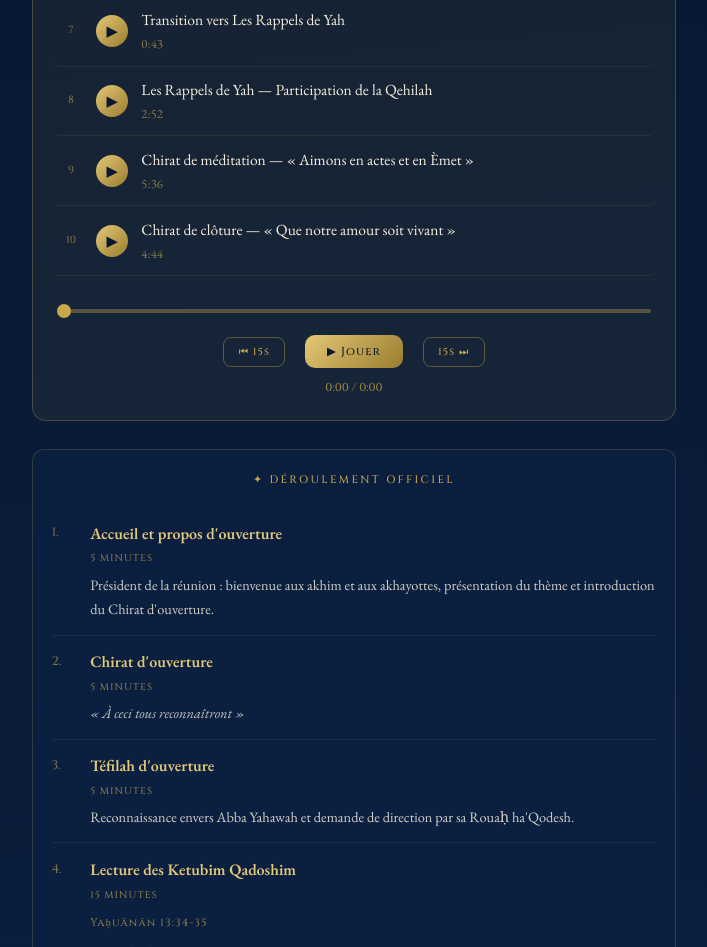
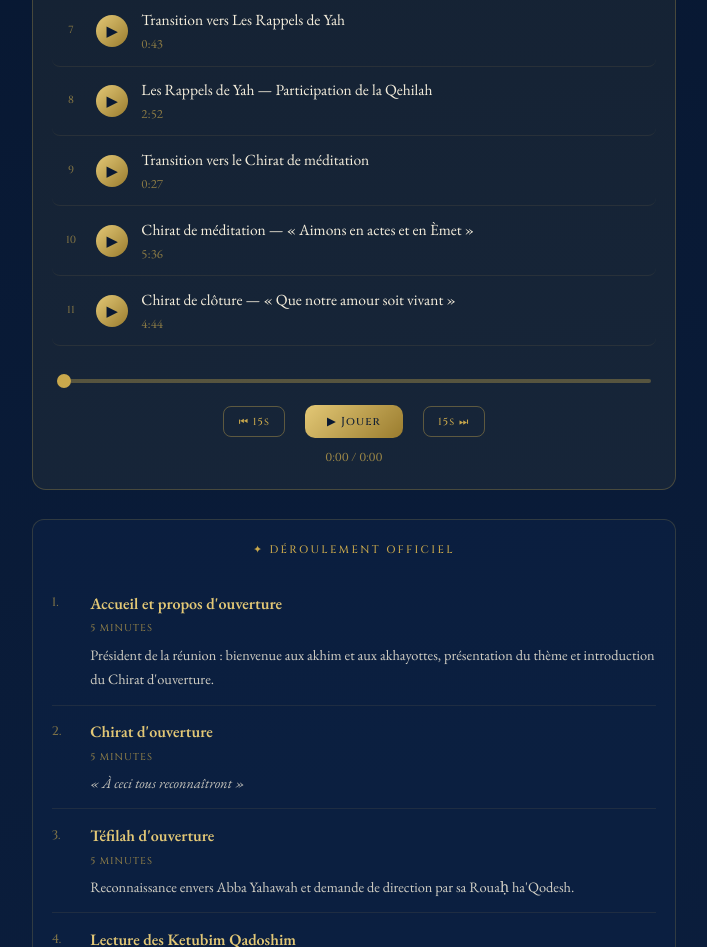
Before and after one commit to lesmembresdelavoie-beep/lavoie-radio, a plain HTML site: page miqra-qadosh-4-kislew.html in a window 1280 px wide. Shown: the part 1681-2628 px from the top of the page, without its empty margins (286-993 px from the left). Drawn offline with nearby package versions, Linux system fonts and the light colour scheme.

Commit message:
Ajoute Transition vers le Chirat de méditation — Miqra Qadosh Shabbat 4 Kislēw
Co-Authored-By: Claude Sonnet 5 <noreply@anthropic.com>
Claude-Session: https://claude.ai/code/session_014ydyWVXvF4ha2JnFTieM7G

```diff
--- a/miqra-qadosh-4-kislew.html
+++ b/miqra-qadosh-4-kislew.html
@@ -186,9 +186,18 @@ footer{text-align:center;font-family:'Cinzel',serif;font-size:.62rem;letter-spac
       </div>
     </div>
 
-    <div class="piste" data-src="shabbat4kislew-chirat-meditation.mp3">
+    <div class="piste" data-src="shabbat4kislew-transition-chirat-meditation.mp3">
       <span class="piste-num">9</span>
       <button class="piste-play" onclick="jouerPiste(8)">▶</button>
+      <div class="piste-info">
+        <div class="piste-nom">Transition vers le Chirat de méditation</div>
+        <div class="piste-dur">0:27</div>
+      </div>
+    </div>
+
+    <div class="piste" data-src="shabbat4kislew-chirat-meditation.mp3">
+      <span class="piste-num">10</span>
+      <button class="piste-play" onclick="jouerPiste(9)">▶</button>
       <div class="piste-info">
         <div class="piste-nom">Chirat de méditation — « Aimons en actes et en Èmet »</div>
         <div class="piste-dur">5:36</div>
@@ -196,8 +205,8 @@ footer{text-align:center;font-family:'Cinzel',serif;font-size:.62rem;letter-spac
     </div>
 
     <div class="piste" data-src="shabbat4kislew-chirat-cloture.mp3">
-      <span class="piste-num">10</span>
-      <button class="piste-play" onclick="jouerPiste(9)">▶</button>
+      <span class="piste-num">11</span>
+      <button class="piste-play" onclick="jouerPiste(10)">▶</button>
       <div class="piste-info">
         <div class="piste-nom">Chirat de clôture — « Que notre amour soit vivant »</div>
         <div class="piste-dur">4:44</div>
@@ -348,6 +357,7 @@ const PISTES = [
   'shabbat4kislew-lecture-ketubim.mp3',
   'shabbat4kislew-transition-rappels.mp3',
   'shabbat4kislew-rappels-yah.mp3',
+  'shabbat4kislew-transition-chirat-meditation.mp3',
   'shabbat4kislew-chirat-meditation.mp3',
   'shabbat4kislew-chirat-cloture.mp3'
 ];
```
Also changed, not shown: 1 other file.
